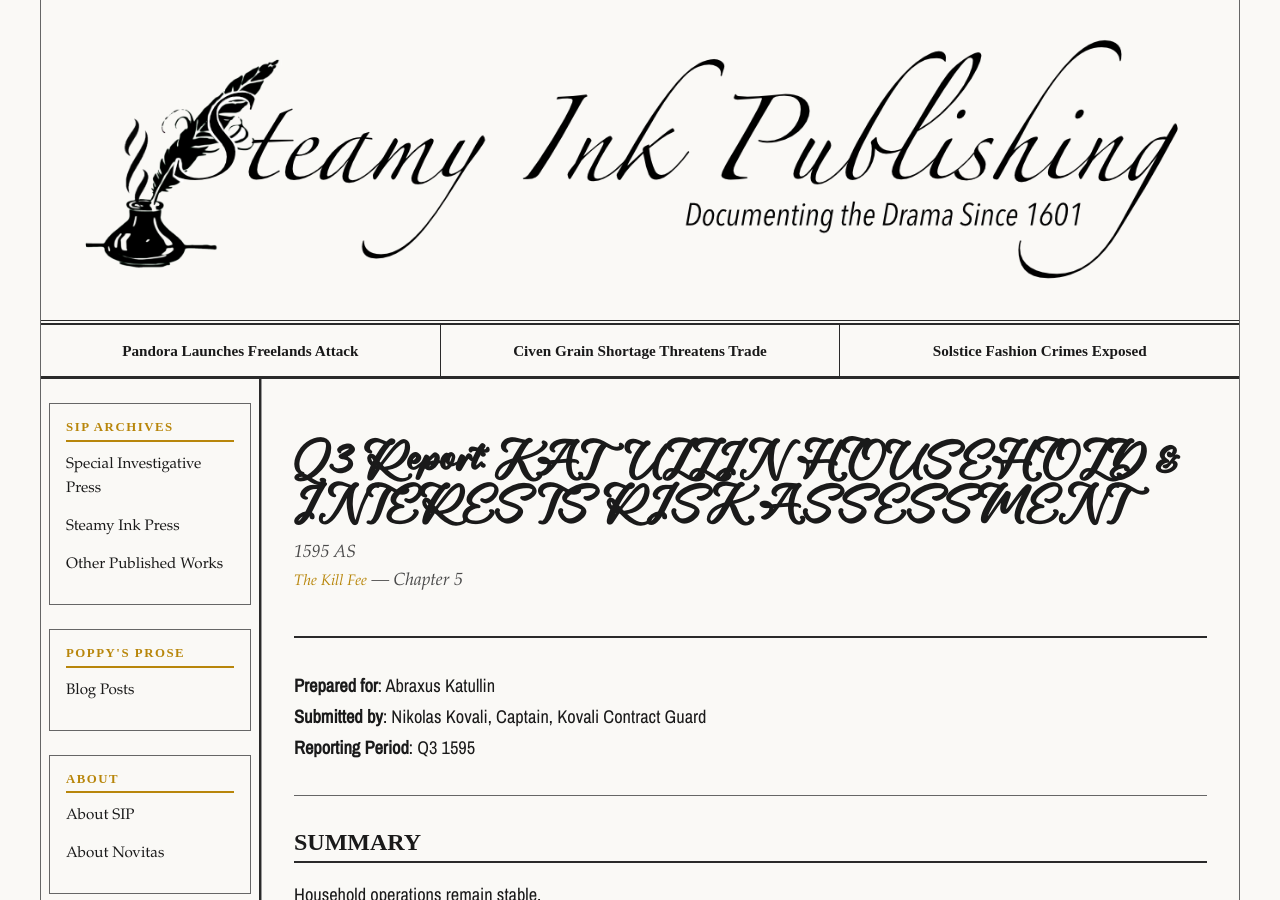
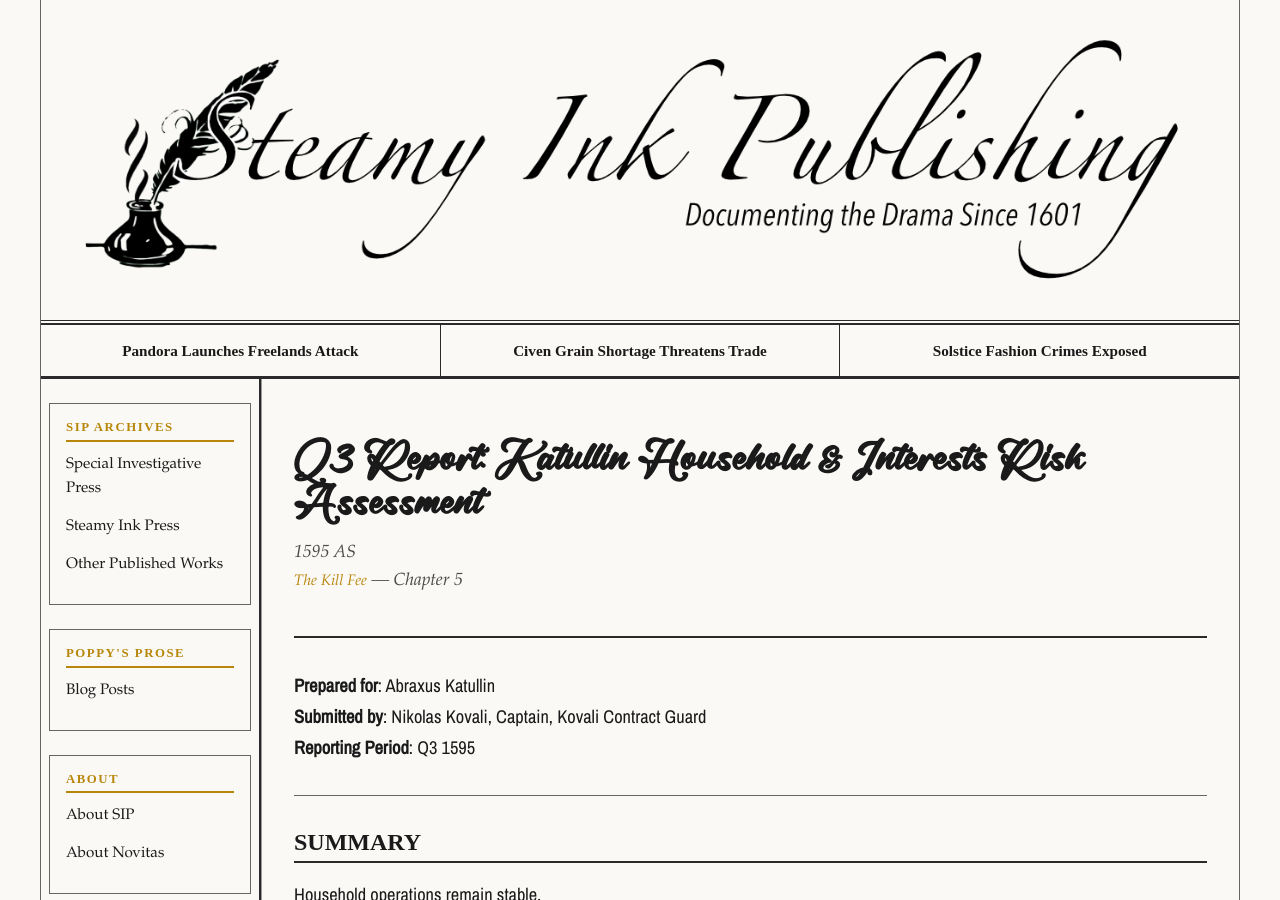
Before and after one commit to ftkatyowser/steamy-ink, a Jekyll site: the page built from _posts/Kill_Fee/2026-01-12-kill_fee-ch5.md, in a window 1280 px wide and 900 px high. Built offline with Jekyll 4.4.1, drawn with Linux system fonts in a browser that asks for light colours.

```diff
--- a/_posts/Kill_Fee/2026-01-12-kill_fee-ch5.md
+++ b/_posts/Kill_Fee/2026-01-12-kill_fee-ch5.md
@@ -1,6 +1,6 @@
 ---
 layout: post
-title: "Q3 Report: KATULLIN HOUSEHOLD & INTERESTS RISK ASSESSMENT"
+title: "Q3 Report: Katullin Household & Interests Risk Assessment"
 date: 2026-01-12
 ingame_date: "1595 AS"
 story: "The Kill Fee"
@@ -24,7 +24,6 @@ No material disruption to trade, logistics, or reputation has been observed duri
 
 Existing safeguards continue to perform within acceptable variance.
 
----
 
 ## EXTERNAL CONDITIONS
 
@@ -43,7 +42,6 @@ Existing safeguards continue to perform within acceptable variance.
 - Magistrate appointment proceedings underway
 - No impact on Katullin holdings anticipated
 
----
 
 ## INTERNAL CONDITIONS
 
@@ -66,7 +64,6 @@ Household behavior remains orderly. No indicators of instability, disclosure ris
 - **Rosalynn Katullin:**
   Freelands activity tracked via established contacts. Current location confirmed as Elfmeet, employed with a local adventuring company known as the Iron Hounds. No family contact in 18 months, no indication of return intent.
 
----
 
 ## OPERATIONAL ADJUSTMENTS
 
@@ -79,7 +76,6 @@ One personnel adjustment was executed during the reporting period.
 
 Replacement unnecessary. Current staffing levels are adequate. Continuity of oversight has been maintained.
 
----
 
 ## BUSINESS OPERATIONS
 
@@ -93,7 +89,6 @@ Replacement unnecessary. Current staffing levels are adequate. Continuity of ove
 - Wine cellar inventory audit completed
 - No discrepancies identified
 
----
 
 ## OUTLOOK
 
```
